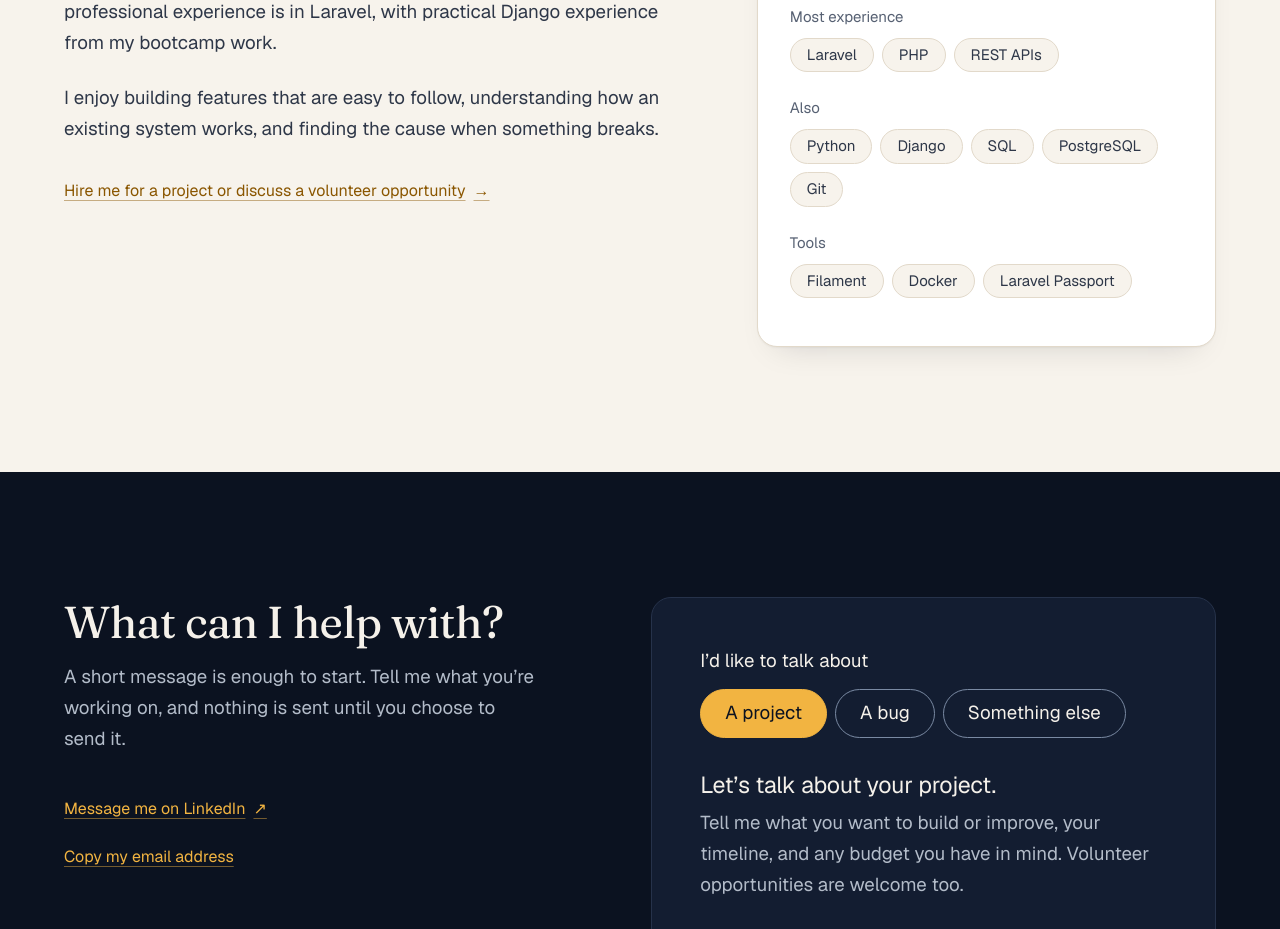
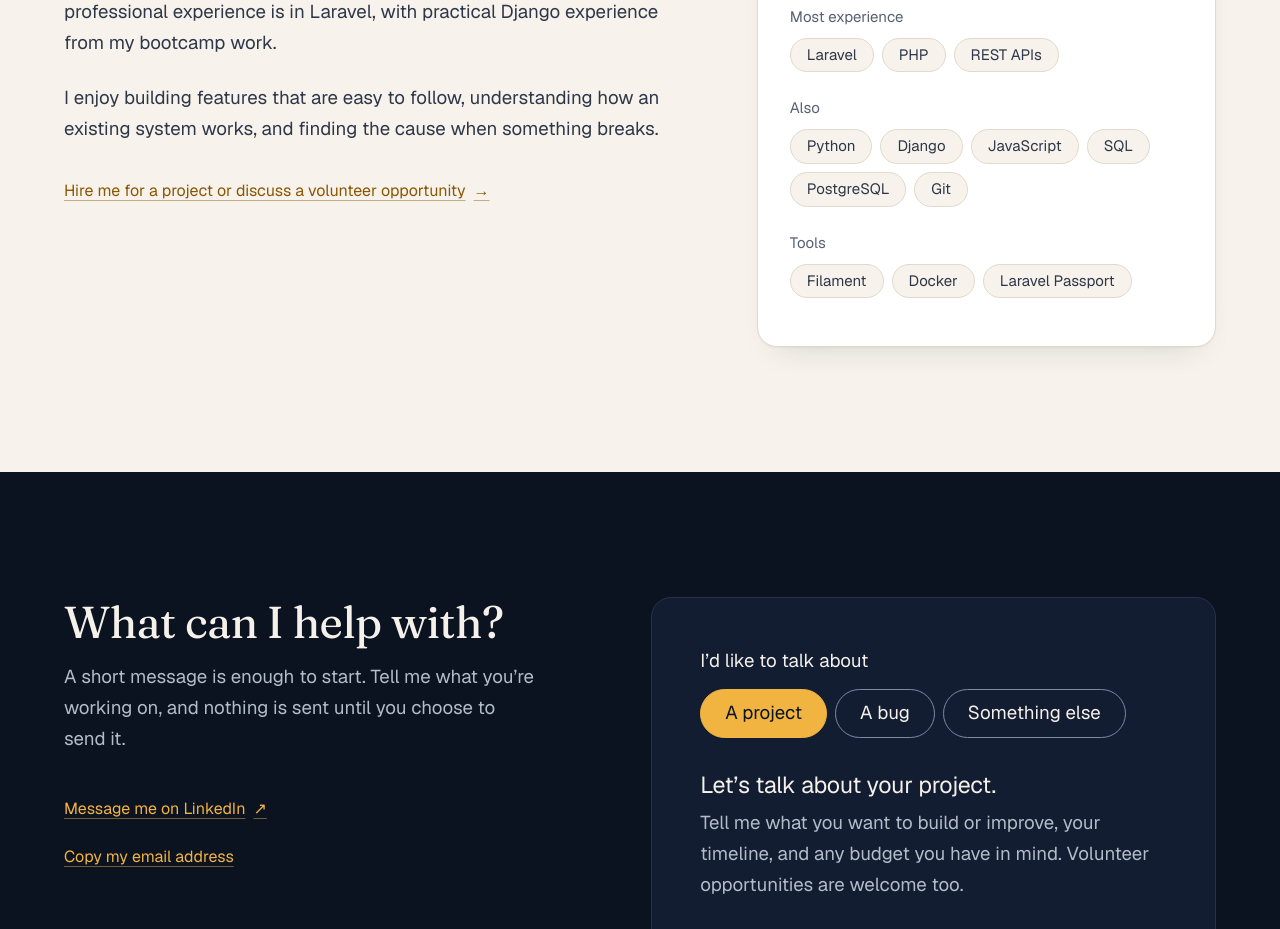
Before and after one commit to Abdulrhman-yaghi/abdulrhman-portfolio, a React (Vite) app: page / in a window 1280 px wide. Shown: the part 3180-4109 px from the top of the page. Built offline with nearby package versions, Linux system fonts and the light colour scheme.

Commit message:
Add JavaScript to skills
List JavaScript under "Also" in What I work with and in the Person structured data.

```diff
--- a/scripts/prerender.mjs
+++ b/scripts/prerender.mjs
@@ -33,6 +33,7 @@ const person = {
     "Laravel",
     "Python",
     "Django",
+    "JavaScript",
     "REST APIs",
     "SQL",
     "PostgreSQL",
--- a/src/App.tsx
+++ b/src/App.tsx
@@ -531,6 +531,7 @@ function App() {
                   <ul className="chips">
                     <li>Python</li>
                     <li>Django</li>
+                    <li>JavaScript</li>
                     <li>SQL</li>
                     <li>PostgreSQL</li>
                     <li>Git</li>
```
Also changed, not shown: 1 other file (tests, documents, lock files or other folders).
